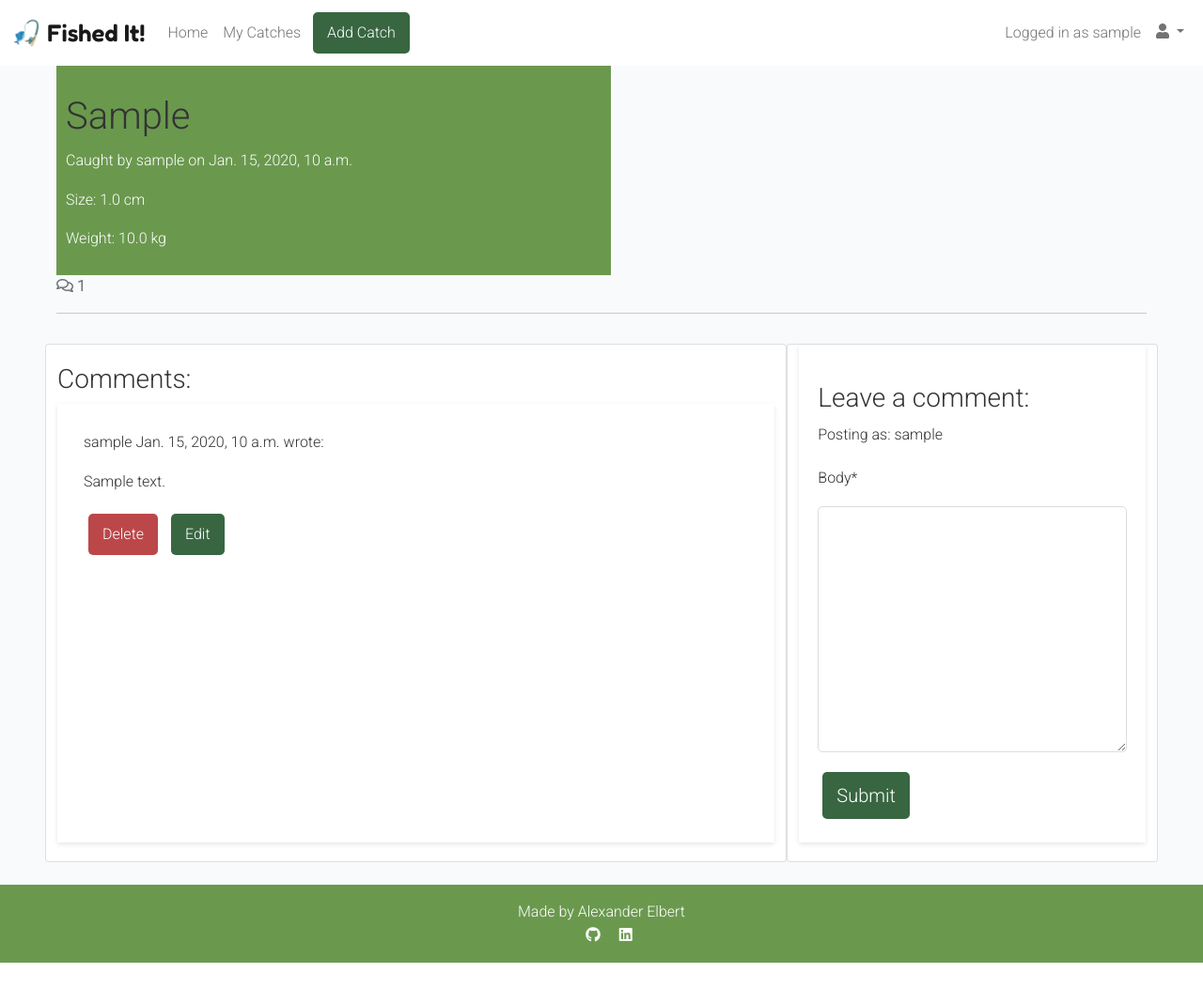
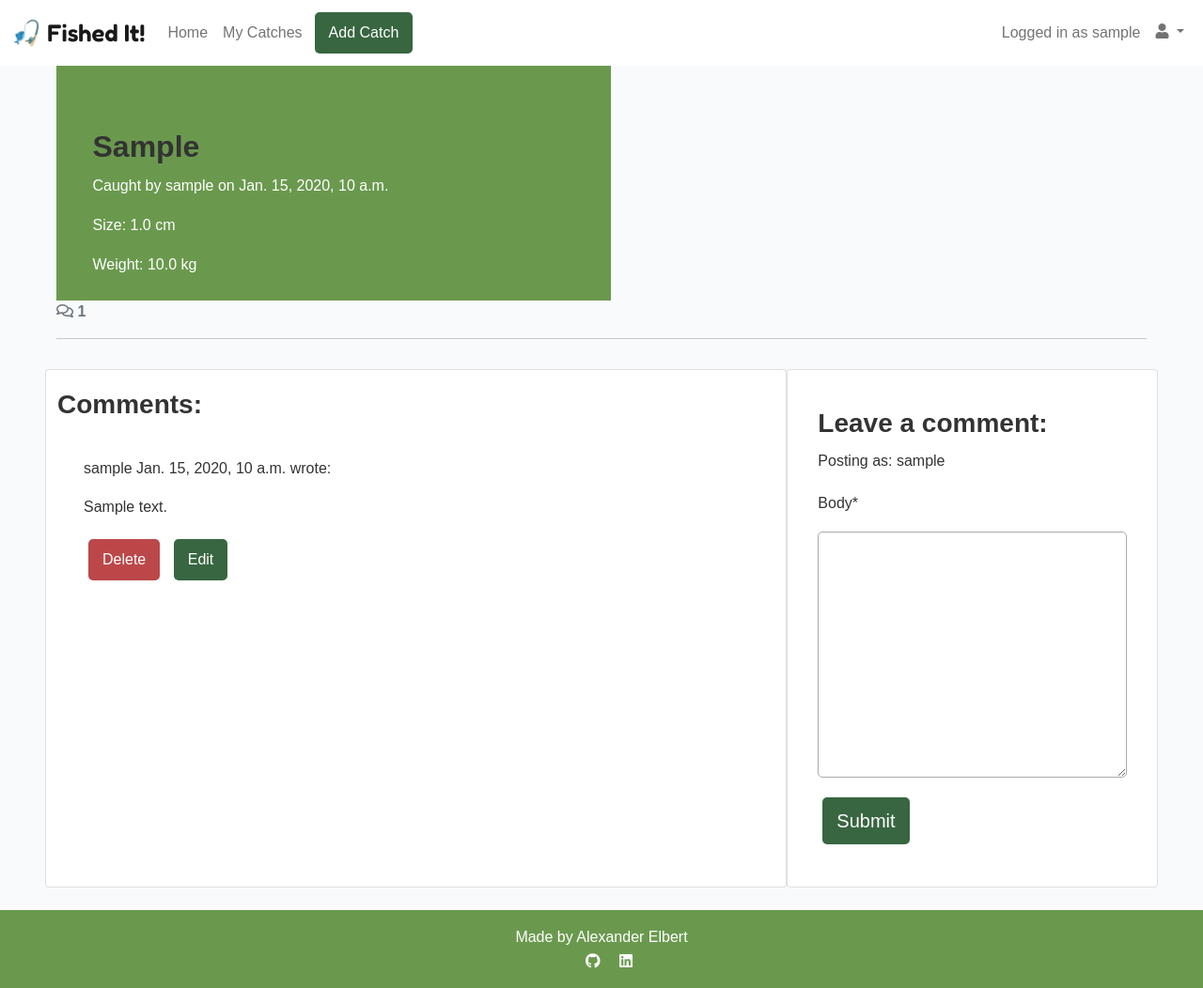
Before and after one commit to alexelbert/fished-it, a Django app: a page that uses templates/base.html in a window 1280 px wide. Shown: the whole page at 94% size. Before the commit the page ends 1025 px from the top, so only its background shows below. Run offline with Django 5.2, Linux system fonts and the light colour scheme; a user stored in the database is signed in; tables that the repository leaves empty hold one stand-in row (values such as "Sample post"); parts of the project's set-up code (start-up, migrations or seed data) failed here and were passed over; some libraries are stand-ins or nearby versions.

Commit message:
Added styles to website and changes for validation.

```diff
--- a/static/css/style.css
+++ b/static/css/style.css
@@ -1,4 +1,3 @@
-/* Color Variables */
 :root {
     --primary-color: #386641;
     --accent-color: #bc4749;
@@ -14,7 +13,7 @@
 
 body {
     background-color: var(--background-color);
-    font-family: 'Roboto', sans-serif;
+    font-family: 'Manrope', sans-serif;
     color: var(--text-color);
 }
 
@@ -48,7 +47,6 @@ body {
 .card-body {
     border: none;
     background-color: var(--light-background-color);
-    box-shadow: 0 2px 5px rgba(0, 0, 0, 0.1);
     padding: 20px;
     margin-bottom: 20px;
 }
@@ -82,7 +80,7 @@ body {
 }
 
 .author {
-    color: white;
+    color: var(--background-color);
     margin: 4px;
     text-transform: uppercase;
 }
@@ -95,7 +93,7 @@ body {
 
 .masthead-text {
     background-color: var(--dark-background-color);
-    color: white;
+    color: var(--light-grey);
     padding: 20px;
     flex: 1;
 }
@@ -122,14 +120,22 @@ body {
     color: var(--accent-color);
 }
 
-.post-title {
+.catch-title {
     font-size: 2em;
     margin-top: 10%;
     margin-left: 5%;
 }
 
-.post-subtitle {
+.catch-subtitle {
     margin-left: 5%;
+    color: var(--light-background-color);
+}
+
+.social-icon {
+    color: var(--light-background-color);
+}
+
+.social-icon:hover {
     color: var(--light-grey);
 }
 
@@ -252,7 +258,7 @@ width: 100%;
 padding: 10px;
 margin: 10px 0;
 border-radius: 5px;
-border: 1px solid #ddd;
+border: 1px solid var(--light-grey);
 }
 
 .form-padding {
@@ -264,6 +270,7 @@ h1, h2, h3, h4, h5, h6 {
 color: var(--text-color);
 margin-top: 20px;
 margin-bottom: 10px;
+font-weight: 700;
 }
 
 p {
@@ -284,7 +291,7 @@ color: var(--dark-background-color);
 /* Footer Styles */
 .footer {
 background-color: var(--dark-background-color);
-color: white;
+color: var(--light-grey);
 padding: 20px;
 text-align: center;
 }
```
